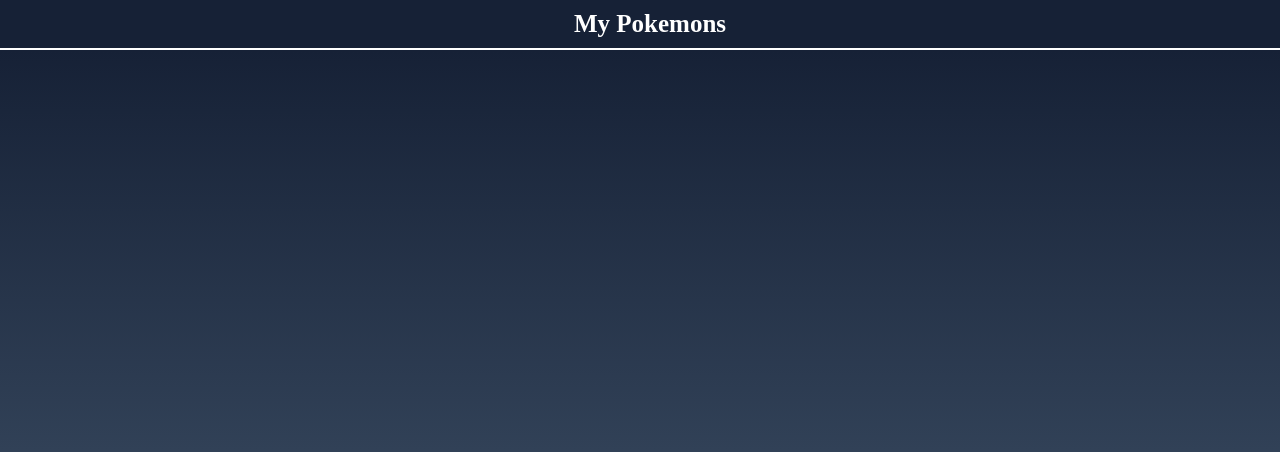
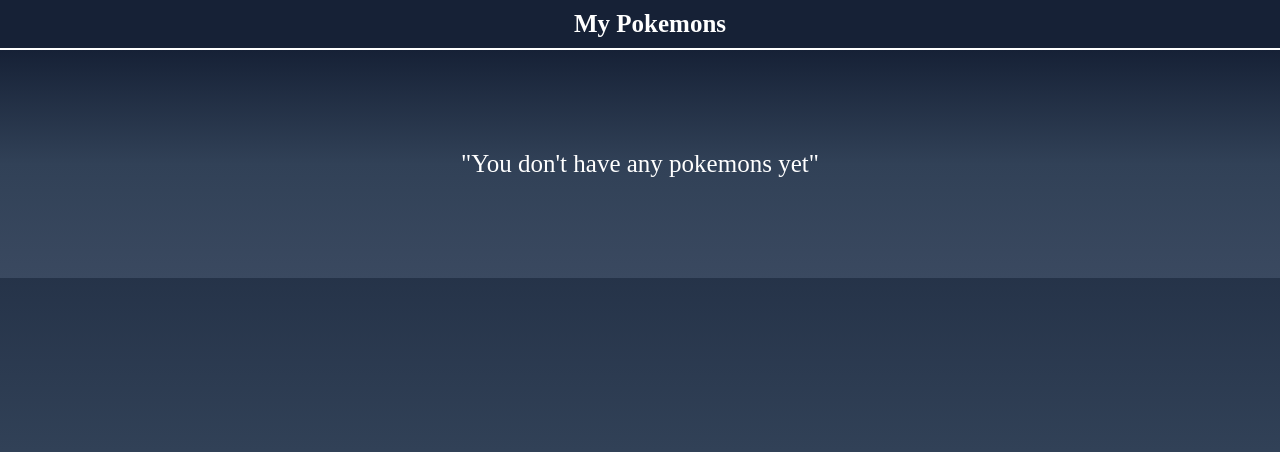
Before and after one commit to HrithikMittal/tru-trip, a React (Create React App) app: page /my-pokemon in a window 1280 px wide. Shown: the top 452 px of the page. Built offline with nearby package versions, Linux system fonts and the light colour scheme.

Commit message:
add title

```diff
--- a/public/index.html
+++ b/public/index.html
@@ -24,7 +24,7 @@
       work correctly both with client-side routing and a non-root public URL.
       Learn how to configure a non-root public URL by running `npm run build`.
     -->
-    <title>React App</title>
+    <title>Pokemon - Adhikansh Mittal</title>
   </head>
   <body style="margin: 0px">
     <noscript>You need to enable JavaScript to run this app.</noscript>
--- a/src/components/single-pokemon/index.tsx
+++ b/src/components/single-pokemon/index.tsx
@@ -8,17 +8,17 @@
 
 const SinglePokemon = (props: IPokemon | IState) => {
   const { name, url, id, isRemove, nickName } = props;
-
   const history = useNavigate();
   const { removePokemon } = useContext(PokemonContext);
 
   const handleClick = () => {
     if (id) {
       history(`/pokemon-details/${id}/${name}`);
+    } else {
+      history(
+        `/pokemon-details/${url.split("/")[url.split("/").length - 2]}/${name}`
+      );
     }
-    history(
-      `/pokemon-details/${url.split("/")[url.split("/").length - 2]}/${name}`
-    );
   };
 
   const handleRemove = () => {
@@ -32,8 +32,8 @@
 
   const classes = getStyles();
   return (
-    <div className={classes.container} onClick={handleClick}>
-      <div className={classes.img}>
+    <div className={classes.container}>
+      <div className={classes.img} onClick={handleClick}>
         <img
           src={
             id
--- a/src/pages/my-pokemon/index.tsx
+++ b/src/pages/my-pokemon/index.tsx
@@ -12,12 +12,15 @@
     <div className={classes.container}>
       <div className={classes.title}>My Pokemons</div>
       <div className={classes.list}>
-        {myPokemons?.map((pokemon: IState, index: number) => {
-          return <SinglePokemon key={index} {...pokemon} isRemove />;
-        })}
+        {myPokemons?.length === 0 ? (
+          <div className={classes.empty}>"You don't have any pokemons yet"</div>
+        ) : (
+          myPokemons?.map((pokemon: IState, index: number) => {
+            return <SinglePokemon key={index} {...pokemon} isRemove />;
+          })
+        )}
       </div>
     </div>
   );
 };
-
 export default MyPokemon;
--- a/src/pages/pokemon/style.ts
+++ b/src/pages/pokemon/style.ts
@@ -22,4 +22,13 @@
     margin: 50px 0px 0px;
     background-image: linear-gradient(#162136, #314157, #3a4960);
   `,
+  empty: css`
+    display: flex;
+    flex: 1;
+    justify-content: center;
+    align-items: center;
+    color: white;
+    font-size: 25px;
+    padding: 100px;
+  `,
 });
```
